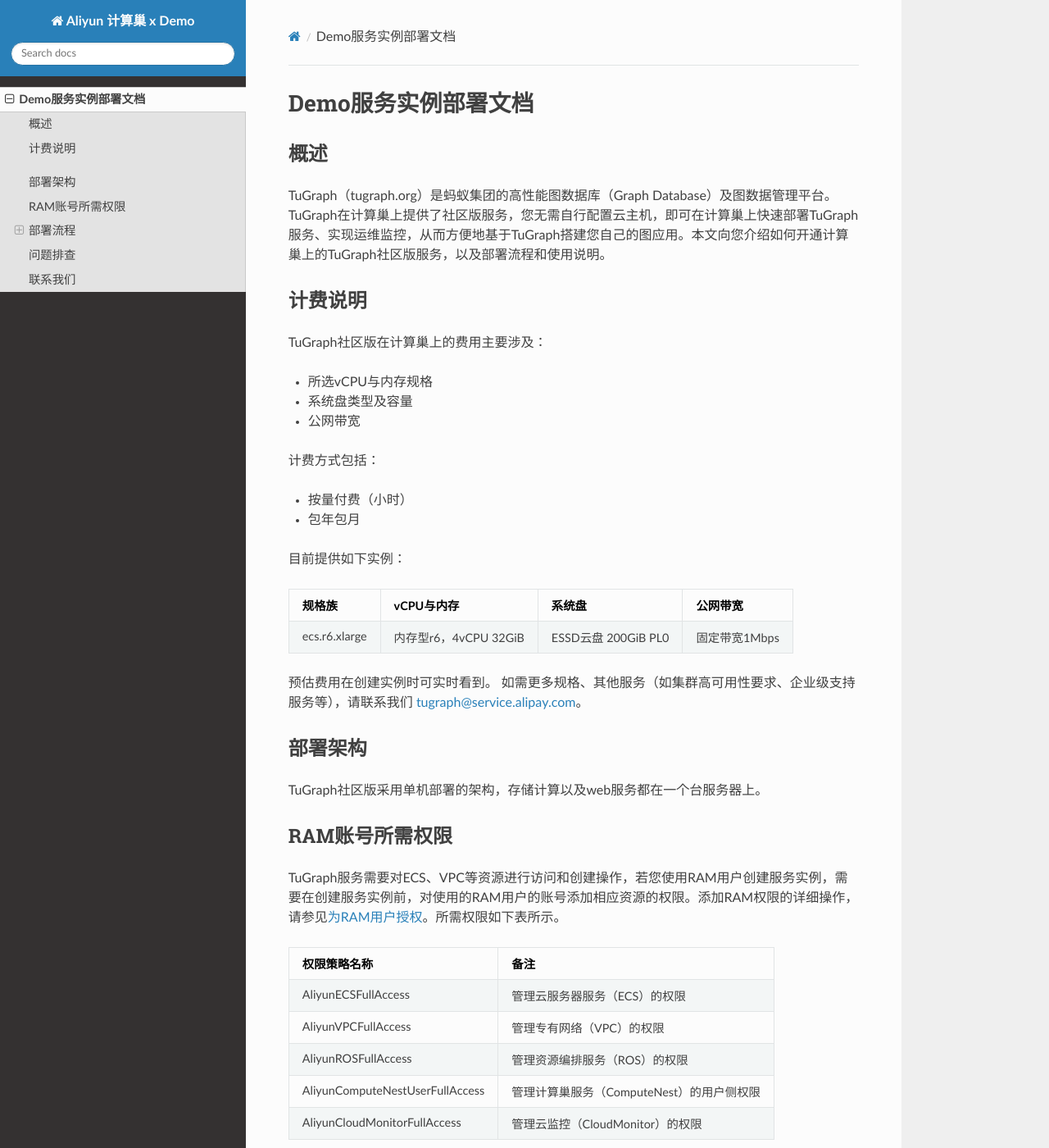
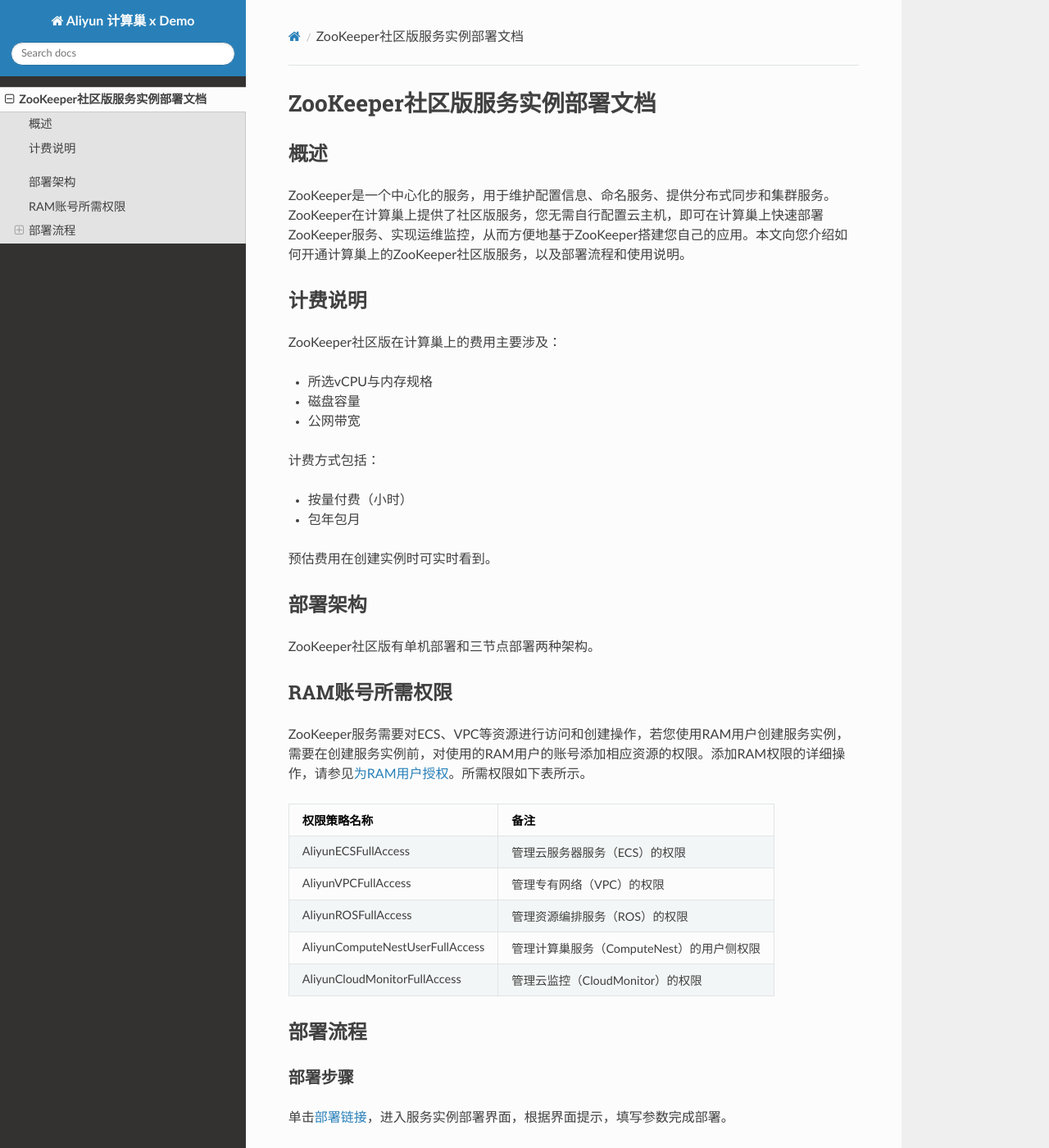
Before and after one commit to guoweibuaa/quickstart-consul, an MkDocs documentation site: the page built from docs/index.md, in a window 1280 px wide and 1400 px high. Shown: the whole window at 82% size. Built offline with MkDocs 1.6.1, drawn with Linux system fonts in a browser that asks for light colours; nearby versions of some CDN libraries; some of the changed text lies outside the part shown.

Commit message:
Update document

```diff
--- a/docs/index.md
+++ b/docs/index.md
@@ -1,11 +1,11 @@
-# Demo服务实例部署文档
+# ZooKeeper社区版服务实例部署文档
 ## 概述
-TuGraph（tugraph.org）是蚂蚁集团的高性能图数据库（Graph Database）及图数据管理平台。TuGraph在计算巢上提供了社区版服务，您无需自行配置云主机，即可在计算巢上快速部署TuGraph服务、实现运维监控，从而方便地基于TuGraph搭建您自己的图应用。本文向您介绍如何开通计算巢上的TuGraph社区版服务，以及部署流程和使用说明。
+ZooKeeper是一个中心化的服务，用于维护配置信息、命名服务、提供分布式同步和集群服务。ZooKeeper在计算巢上提供了社区版服务，您无需自行配置云主机，即可在计算巢上快速部署ZooKeeper服务、实现运维监控，从而方便地基于ZooKeeper搭建您自己的应用。本文向您介绍如何开通计算巢上的ZooKeeper社区版服务，以及部署流程和使用说明。
 ## 计费说明
-TuGraph社区版在计算巢上的费用主要涉及：
+ZooKeeper社区版在计算巢上的费用主要涉及：
 
 - 所选vCPU与内存规格
-- 系统盘类型及容量
+- 磁盘容量
 - 公网带宽
 
 计费方式包括：
@@ -13,20 +13,13 @@ TuGraph社区版在计算巢上的费用主要涉及：
 - 按量付费（小时）
 - 包年包月
 
-目前提供如下实例：
-
-| 规格族 | vCPU与内存 | 系统盘 | 公网带宽 |
-| --- | --- | --- | --- |
-| ecs.r6.xlarge | 内存型r6，4vCPU 32GiB | ESSD云盘 200GiB PL0 | 固定带宽1Mbps |
-
 预估费用在创建实例时可实时看到。
-如需更多规格、其他服务（如集群高可用性要求、企业级支持服务等），请联系我们 [tugraph@service.alipay.com](mailto:tugraph@service.alipay.com)。
 ##
 ## 部署架构
-TuGraph社区版采用单机部署的架构，存储计算以及web服务都在一个台服务器上。
+ZooKeeper社区版有单机部署和三节点部署两种架构。
 
 ## RAM账号所需权限
-TuGraph服务需要对ECS、VPC等资源进行访问和创建操作，若您使用RAM用户创建服务实例，需要在创建服务实例前，对使用的RAM用户的账号添加相应资源的权限。添加RAM权限的详细操作，请参见[为RAM用户授权](https://help.aliyun.com/document_detail/121945.html)。所需权限如下表所示。
+ZooKeeper服务需要对ECS、VPC等资源进行访问和创建操作，若您使用RAM用户创建服务实例，需要在创建服务实例前，对使用的RAM用户的账号添加相应资源的权限。添加RAM权限的详细操作，请参见[为RAM用户授权](https://help.aliyun.com/document_detail/121945.html)。所需权限如下表所示。
 
 | 权限策略名称 | 备注 |
 | --- | --- |
@@ -39,31 +32,28 @@ TuGraph服务需要对ECS、VPC等资源进行访问和创建操作，若您使
 
 ## 部署流程
 ### 部署步骤
+单击[部署链接](https://computenest.console.aliyun.com/user/cn-hangzhou/serviceInstanceCreate?ServiceId=service-c679a8e504824810830e)，进入服务实例部署界面，根据界面提示，填写参数完成部署。
 
-1. 单击下面的部署链接，进入服务实例部署界面，根据界面提示，填写参数完成部署。
-
-[部署链接](https://computenest.console.aliyun.com/user/cn-hangzhou/serviceInstanceCreate?spm=5176.24779694.0.0.3d9d4d22Kr7osZ&ServiceId=service-7b50ea3d20e643da95bf)
-
-1. 单击部署链接。在创建服务实例页面，需先选中 **同意授权并创建关联角色** ，选中后即可继续创建服务实例。
-
-![1.png](1.png)
 ###
 ### 部署参数说明
-您在创建服务实例的过程中，需要配置服务实例信息。下文介绍云XR实时渲染平台服务实例输入参数的详细信息。
+您在创建服务实例的过程中，需要配置服务实例信息。下文介绍ZooKeeper社区版服务实例输入参数的详细信息。
 
-| 参数组 | 参数项 | 示例 | 说明 |
-| --- | --- | --- | --- |
-| 服务实例名称 |  | test | 实例的名称 |
-| 地域 |  | 华北2（北京） | 选中服务实例的地域，建议就近选中，以获取更好的网络延时。 |
-| 付费类型配置 | 付费类型 | 按量付费 或 包年包月 |
- |
-| 可用区配置 | 部署区域 | 可用区I | 地域下的不同可用区域 |
-| 选择已有基础资源配置 | VPC ID | vpc-xxx | 选择专有网络的ID。 |
-| 选择已有基础资源配置 | 交换机ID | vsw-xxx | 选择交换机ID。若找不到交换机, 可尝试切换地域和可用区 |
-| ECS实例配置 | 实例类型 | ecs.r6.xlarge | 当前仅支持ecs.r6.xlarge规格 |
-| ECS实例配置 | 实例密码 | ******** | 设置实例密码。长度8~30个字符，必须包含三项（大写字母、小写字母、数字、 ()`~!@#$%^&*_-+={}[]:;'<>,.?/ 中的特殊符号）。 |
+| 参数组        | 参数项    | 示例           | 说明                        |
+|------------|--------|--------------| --- |
+| 选择模板       |        | 三节点版         | 模板架构类型                     |
+| 服务实例名称     |        | test         | 实例的名称                     |
+| 地域         |        | 华东1（杭州）      | 选中服务实例的地域，建议就近选中，以获取更好的网络延时。 |
+| 可用区配置      | 部署区域   | 可用区I         | 地域下的不同可用区域                |
+| 付费类型配置     | 付费类型   | 按量付费 或 包年包月  |
+| 选择已有基础资源配置 | VPC ID | vpc-xxx      | 选择专有网络的ID。                |
+| 选择已有基础资源配置 | 交换机ID  | vsw-xxx      | 选择交换机ID。若找不到交换机, 可尝试切换地域和可用区 |
+| ECS实例配置    | 实例类型   | ecs.g7.large | 实例规格，可以根据实际需求选择           |
+| ECS实例配置    | 系统盘空间  | 40           | 系统盘空间，可以根据实际需求选择          |
+| ECS实例配置    | 数据盘空间  | 40           | 数据盘空间，可以根据实际需求选择          |
+| ECS实例配置    | 实例密码   | ********     | 设置实例密码。长度8~30个字符，必须包含三项（大写字母、小写字母、数字、()`~!@#$%^&*-+={}[]:;'<>,.?/ 中的特殊符号） |
+| ECS实例配置    | 开启公网IP | true         | 是否开启公网IP                  |
 
-![2.png](2.png)
+![1.jpg](1.jpg)
 
 ###
 ### 验证结果
@@ -71,24 +61,13 @@ TuGraph服务需要对ECS、VPC等资源进行访问和创建操作，若您使
 1. 查看服务实例。
 服务实例创建成功后，部署时间大约需要2分钟。部署完成后，页面上可以看到对应的服务实例。
 
-![3.png](3.png)
+![2.jpg](2.jpg)
 
-2. 通过服务实例访问TuGraph
+2. 通过服务实例访问ZooKeeper
 
-![4.png](4.png)
-进入到对应的服务实例后，可以在页面上获取到web、rpc、ssh共3种使用方式。
+![3.jpg](3.jpg)
+进入到对应的服务实例后，可以在页面上获取到PublicEndpoint、PrivateEndpoint和InstallPath。
 
 
-### 使用TuGraph
-请访问TuGraph官网了解如何使用TuGraph：[TuGraph可视化使用文档](https://www.tugraph.org/doc?version=V3.3.0&id=10000000001031969)
-
-## 问题排查
-请访问TuGraph-db on Github的[Discussion](https://github.com/TuGraph-db/tugraph-db/discussions/115)获取帮助
-
-## 联系我们
-欢迎访问TuGraph官网（[https://www.tugraph.org/](https://www.tugraph.org/)）了解更多信息。
-联系邮箱：[tugraph@service.alipay.com](mailto:tugraph@service.alipay.com)
-社区版开源地址：[https://github.com/TuGraph-db/tugraph-db](https://github.com/TuGraph-db/tugraph-db)
-扫码关注微信公众号，技术博客、活动通知不容错过：
-
-![%.png](5.png)
+### 使用ZooKeeper
+请访问ZooKeeper官网了解如何使用ZooKeeper：[ZooKeeper使用文档](https://zookeeper.readthedocs.io/zh/latest/usage.html)
```
Also changed, not shown: README.md (+2 -2 lines), docs/1.jpg (added), docs/1.png (deleted), docs/2.jpg (added), docs/2.png (deleted), docs/3.jpg (added), docs/3.png (deleted), docs/4.png (deleted), docs/5.png (deleted).
